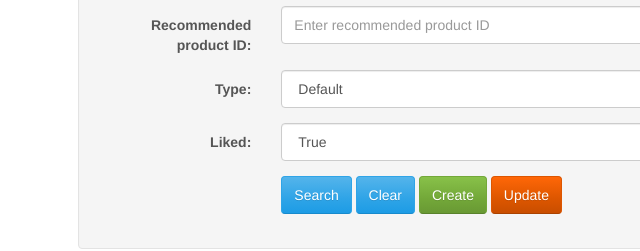
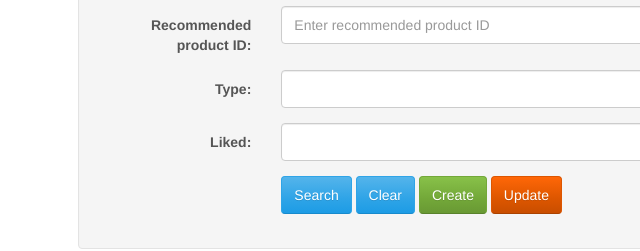
Before and after one commit to CSCI-GA-2820-SP23-003/recommendations, a plain HTML site: page service/static/index.html in a window 1280 px wide. Shown: the part 359-610 px from the top of the page, 7-647 px from the left. Drawn offline with Linux system fonts and the light colour scheme; files that its build step writes are made by us from their sources; files whose address does not match are found by name.

Commit message:
BDD listing recommendations

```diff
--- a/service/static/index.html
+++ b/service/static/index.html
@@ -61,7 +61,8 @@
               <label class="control-label col-sm-2" for="rec_type">Type:</label>
               <div class="col-sm-10">
                 <select class="form-control" id="rec_type">
-                  <option value="default" selected>Default</option>
+                  <option value="#" selected></option>
+                  <option value="default">Default</option>
                   <option value="cross-sell">Cross sell</option>
                   <option value="up-sell">Up sell</option>
                   <option value="accessory">Accessory</option>
@@ -75,7 +76,8 @@
               <label class="control-label col-sm-2" for="rec_liked">Liked:</label>
               <div class="col-sm-10">
                 <select class="form-control" id="rec_liked">
-                  <option value="true" selected>True</option>
+                  <option value="#" selected></option>
+                  <option value="true">True</option>
                   <option value="false">False</option>
                 </select>
               </div>
--- a/service/static/js/rest_api.js
+++ b/service/static/js/rest_api.js
@@ -199,14 +199,14 @@ $(function () {
                 queryString += 'recommended_pid=' + recommended_pid
             }
         }
-        if (type !== null) {
+        if (type !== '#') {
             if (queryString.length > 0) {
                 queryString += '&type=' + type
             } else {
                 queryString += 'type=' + type
             }
         }
-        if (liked !== null) {
+        if (liked !== '#') {
             let liked_val = liked == 'true'
             if (queryString.length > 0) {
                 queryString += '&liked=' + liked_val
```
Also changed, not shown: 1 other file.
